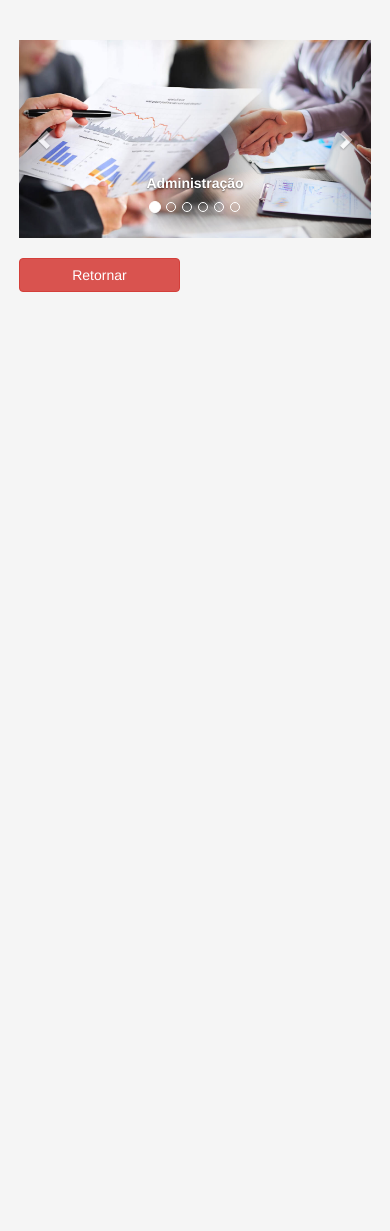
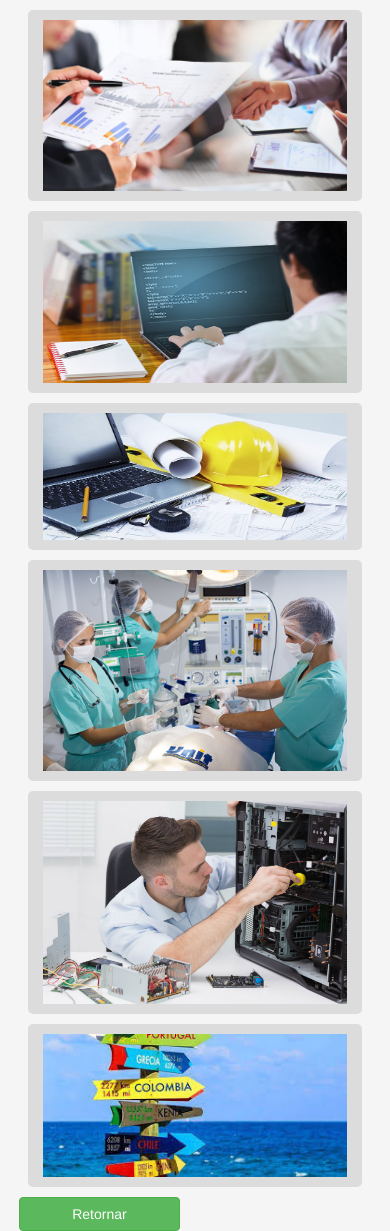
Before and after one commit to LuizGustavoMFerreira/PrjDivulgaEtec, a website: page www/cursos.html in a window 390 px wide. Before the commit the page ends 844 px from the top, so only its background shows below. Drawn offline with nearby package versions, Linux system fonts and the light colour scheme; files whose address does not match are found by name.

Commit message:
resolução dos cursos, links do index.

```diff
--- a/www/css/style.css
+++ b/www/css/style.css
@@ -14,6 +14,7 @@ body{
 h1{
   font-family: Helvetica;
   color: darkred;
+  margin-top: 10px;
 }
 
 .row{
@@ -28,16 +29,33 @@ h1{
   padding-bottom: 3px;
 }
 
+.imgcurso{
+  width: 100%;
+  text-align: center;
+  padding-top: 10px;
+  padding-bottom: 10px;
+}
+
 .linkcomp{
   background-color: gainsboro;
   width: 95%;
   height: 50px;
   text-align: center;
   border-radius: 5px 5px 5px 5px;
-  margin-top: 20px;
+  margin: 10px;
   margin-left: auto;
   margin-right: auto;
 
+}
+
+.linkcurso{
+  background-color: gainsboro;
+  width: 95%;
+  text-align: center;
+  border-radius: 5px 5px 5px 5px;
+  margin: 10px;
+  margin-left: auto;
+  margin-right: auto;
 }
 
 .lblindex{
--- a/www/cursos.html
+++ b/www/cursos.html
@@ -15,11 +15,13 @@
 </head>
 <body>
     <div class="container">
+      <!--
       <div class="row rcursos">
         <div class="col-xs-12">
+
           <div id="carousel" class="carousel slide" date-ride="carousel">
               <ol class="carousel-indicators">
-               <li date-target="#carousel" data-slide-to="1" class=active></li>
+               <li date-target="#carousel" data-slide-to="1" class="active"></li>
                <li date-target="#carousel" data-slide-to="2" ></li>
                <li date-target="#carousel" data-slide-to="3" ></li>
                <li date-target="#carousel" data-slide-to="4" ></li>
@@ -42,37 +44,95 @@
                 <div class="item">
                   <img src="img/edificacoes.jpg" alt="">
                   <div class="carousel-caption">
-                    <label class="desenvolvedor" data-toggle="modal" data-target="#modal2" id="edificacoes">Edificações</label>
+                    <label class="desenvolvedor" data-toggle="modal" data-target="#modal3" id="edificacoes">Edificações</label>
                   </div>
                 </div>
                 <div class="item">
                   <img src="img/enfermagem.jpg" alt="">
                   <div class="carousel-caption">
-                    <label class="enfermagem" data-toggle="modal" data-target="#modal3" id="enfermagem">Enfermagem</label>
+                    <label class="enfermagem" data-toggle="modal" data-target="#modal4" id="enfermagem">Enfermagem</label>
                   </div>
                 </div>
                 <div class="item">
                   <img src="img/manutencao.jpg" alt="">
                   <div class="carousel-caption">
-                    <label class="manutencao" data-toggle="modal" data-target="#modal4" id="manutencao">Manutenção e Suporte em Informática</label>
+                    <label class="manutencao" data-toggle="modal" data-target="#modal5" id="manutencao">Manutenção e Suporte em Informática</label>
                  </div>
                 </div>
                  <div class="item">
                   <img src="img/" alt="">
                   <div class="carousel-caption">
-                    <label class="turismo" data-toggle="modal" data-target="#modal5" id="turismo">Turismo Receptivo</label>
+                    <label class="turismo" data-toggle="modal" data-target="#modal6" id="turismo">Turismo Receptivo</label>
                  </div>
                </div>
-              </div><!-- fim carousel-inner -->
+              </div>
                <a href="#carousel" class="left carousel-control" data-slide="prev">
                  <span class="glyphicon glyphicon-chevron-left"></span>
              </a>
                <a href="#carousel" class="right carousel-control" data-slide="next">
                  <span class="glyphicon glyphicon-chevron-right"></span>
              </a>
-            </div><!-- fim carousel -->
+            </div>
+
+            <div id="carousel" class="carousel slide" data-ride="carousel">
+              <ol class="carousel-indicators">
+               <li date-target="#carousel" data-slide-to="0" class="active"></li>
+               <li date-target="#carousel" data-slide-to="1" ></li>
+               <li date-target="#carousel" data-slide-to="2" ></li>
+               <li date-target="#carousel" data-slide-to="3" ></li>
+               <li date-target="#carousel" data-slide-to="4" ></li>
+               <li date-target="#carousel" data-slide-to="5" ></li>
+              </ol>
+              <div class="carousel-inner">
+                <div class="item active">
+                  <img src="img/administracao.jpg" class="">
+                  <div class="carousel-caption">
+                    <label data-toggle="modal" data-target="#modal">Administração</label>
+                  </div>
+                </div>
+                <div class="item">
+                  <img src="img/desenvolvedor.png" class="">
+                  <div class="carousel-caption">
+                    <label data-toggle="modal" data-target="#modal2">Desenvolvimento de Sistemas</label>
+                  </div>
+                </div>
+                <div class="item">
+                  <img src="img/edificacoes.jpg" class="">
+                  <div class="carousel-caption">
+                    <label data-toggle="modal" data-target="#modal3">Edificações</label>
+                  </div>
+                </div>
+                <div class="item">
+                  <img src="img/enfermagem.jpg" class="">
+                  <div class="carousel-caption">
+                    <label data-toggle="modal" data-target="#modal4">Enfermagem</label>
+                  </div>
+                </div>
+                <div class="item">
+                  <img src="img/manutencao.jpg" class="">
+                  <div class="carousel-caption">
+                    <label data-toggle="modal" data-target="#modal5">Manutenção e Suporte em Informática</label>
+                  </div>
+                </div>
+                <div class="item">
+                  <img src="img/turismo.jpg" class="">
+                  <div class="carousel-caption">
+                    <label data-toggle="modal" data-target="#modal6">Turismo Receptivo</label>
+                  </div>
+                </div>
+              </div>
+              <a href="#carousel" class="left carousel-control" role="button" data-slide="prev">
+                <span class="glyphicon glyphicon-chevron-left" aria-hidden="true"></span>
+              </a>
+              <a href="#carousel" class="right carousel-control" role="button" data-slide="next">
+                <span class="glyphicon glyphicon-chevron-right" aria-hidden="true"></span>
+              </a>
+            </div>
         </div>
       </div>
+      -->
+      <!-- Janela da modal
+      <!--
       <div class="modal fade" tabindex="-1" role="dialog" id="modal">
        <div class="modal-dialog" role="document">
         <div class="modal-content">
@@ -84,9 +144,7 @@
            <div class="col-xs-12">
              <p>Hoje em dia, o mercado de trabalho exige indivíduos que apresentem soluções imediatas e inovadoras. Sendo assim, o papel de um administrador é diagnosticar as falhas e, prontamente, apontar uma alternativa para remediar esse cenário. Além disso, o resumo de qualificações para administração conta com planejamento e liderança de equipes.
 
-            Vale salientar que esta é uma das profissões mais versáteis, uma vez que qualquer empreendimento precisa de um administrador. Entidades, estabelecimentos comerciais, gestões públicas e organizações carecem de uma figura que mostre onde estão as suas vulnerabilidades, visando que essas falhas não aconteçam novamente.
-
-            De acordo com informações do Guia de Carreira, a remuneração para quem está ingressando neste ramo varia entre R$ 1600 a R$ 2500, podendo alcançar até R$ 6 mil por mês para aqueles que já tem mais de 24 meses de experiência.</p>
+            Vale salientar que esta é uma das profissões mais versáteis, uma vez que qualquer empreendimento precisa de um administrador. Entidades, estabelecimentos comerciais, gestões públicas e organizações carecem de uma figura que mostre onde estão as suas vulnerabilidades, visando que essas falhas não aconteçam novamente.</p>
            </div>
          </div>
           <div class="modal-footer">
@@ -133,7 +191,7 @@
                 <div class="col-xs-12">
                  <p>O enfermeiro se dedica a promover, a manter e a restabelecer a saúde das pessoas, trabalhando em parceria com outros profissionais – médicos, nutricionistas e psicólogos, por exemplo. Este profissional é indispensável em hospitais, trabalha em clínicas e presta atendimento domiciliar. Coleta dados sobre o estado de saúde do paciente e define a conduta a ser seguida pela equipe de enfermagem.
 
-                É responsável pela higiene, alimentação, administração de remédios e pelos curativos. No campo da saúde coletiva, atua em comunidades, na prevenção de doenças ou fazendo trabalho educativo. O licenciado é preparado para ministrar aulas teóricas e práticas em cursos profissionalizantes, que formam auxiliares e técnicos de enfermagem.</p>
+                É responsável pela higiene, alimentação, administração de remédios e pelos curativos. No campo da saúde coletiva, atua em comunidades, na prevenção de doenças ou fazendo trabalho educativo.</p>
                </div>
              </div>
             </div>
@@ -181,15 +239,49 @@
             <button class="btn btn-danger btn-block" onclick="retornar()">Retornar</button>
         </div>
       </div>
+      -->
+      <div class="row linkcurso">
+        <div class="col-xs-12">
+          <img src="img/administracao.jpg" class="imgcurso">
+        </div>
+      </div>
+
+      <div class="row linkcurso">
+        <div class="col-xs-12">
+          <img src="img/desenvolvedor.png" class="imgcurso">
+        </div>
+      </div>
+
+      <div class="row linkcurso">
+        <div class="col-xs-12">
+          <img src="img/edificacoes.jpg" class="imgcurso">
+        </div>
+      </div>
+
+      <div class="row linkcurso">
+        <div class="col-xs-12">
+          <img src="img/enfermagem.jpg" class="imgcurso">
+        </div>
+      </div>
+
+      <div class="row linkcurso">
+        <div class="col-xs-12">
+          <img src="img/manutencao.jpg" class="imgcurso">
+        </div>
+      </div>
+
+      <div class="row linkcurso">
+        <div class="col-xs-12">
+          <img src="img/turismo.jpg" class="imgcurso">
+        </div>
+      </div>
+
+      <div class="row">
+        <div class="col-xs-6">
+          <button class="btn btn-success btn-block" onclick="retornar()">Retornar</button>
+        </div>
+      </div>
+
     </div>
-
-
-
-
-     <!-- Código jquery vem antes do bootstrap.js porque ele necessita desta biblioteca -->
-     <script type="text/javascript" src="js/jquery-3.3.1.min.js"></script>
-     <!-- O código javascript deve ser colocado no final da página para não prejudicar o carregamento da página para o usuário -->
-     <script type="text/javascript" src="js/bootstrap.min.js"></script>
-
 </body>
 </html>
```
Also changed, not shown: www/index.html (+33 -8 lines), www/img/turismo.jpg (added).
